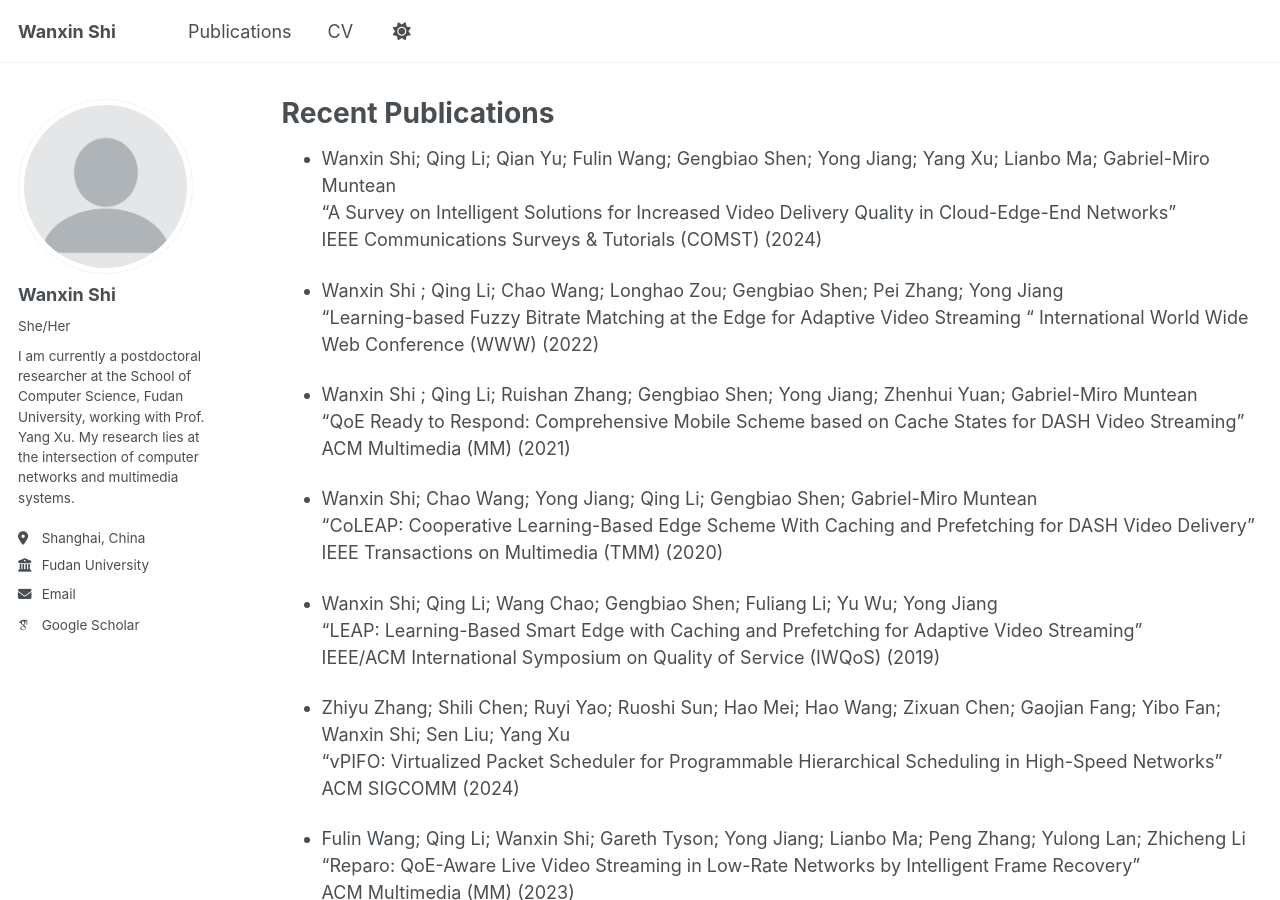
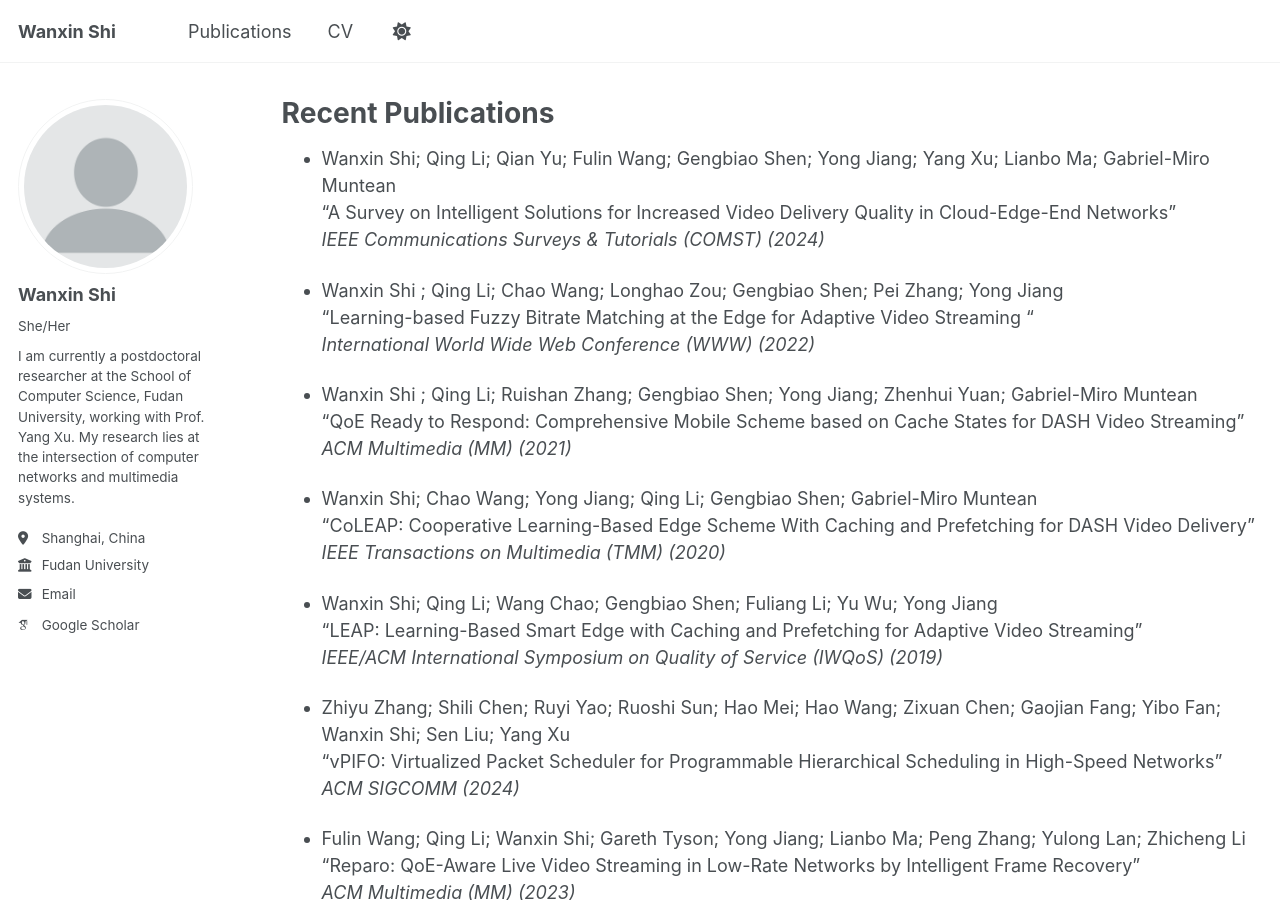
Before and after one commit to Z0Ia/Z0Ia.github.io, a Jekyll site: the page built from _pages/publications.md, in a window 1280 px wide and 900 px high. Built offline with Jekyll 4.4.1, drawn with Linux system fonts in a browser that asks for light colours; some web fonts are replaced.

```diff
--- a/_pages/publications.md
+++ b/_pages/publications.md
@@ -10,62 +10,61 @@ redirect_from:
 
 - Wanxin Shi; Qing Li; Qian Yu; Fulin Wang; Gengbiao Shen; Yong Jiang; Yang Xu; Lianbo Ma; Gabriel-Miro Muntean
 "A Survey on Intelligent Solutions for Increased Video Delivery Quality in Cloud-Edge-End Networks"
-IEEE Communications Surveys & Tutorials (COMST) (2024)
+_IEEE Communications Surveys & Tutorials (COMST) (2024)_
 
 - Wanxin Shi ; Qing Li; Chao Wang; Longhao Zou; Gengbiao Shen; Pei Zhang; Yong Jiang
 "Learning-based Fuzzy Bitrate Matching at the Edge for Adaptive Video Streaming "
-International World Wide Web Conference
-(WWW) (2022)
+_International World Wide Web Conference (WWW) (2022)_
 
 - Wanxin Shi ; Qing Li; Ruishan Zhang; Gengbiao Shen; Yong Jiang; Zhenhui Yuan; Gabriel-Miro Muntean
 "QoE Ready to Respond: Comprehensive Mobile Scheme based on Cache States for DASH Video Streaming"
-ACM Multimedia (MM) (2021)
+_ACM Multimedia (MM) (2021)_
 
 - Wanxin Shi; Chao Wang; Yong Jiang; Qing Li; Gengbiao Shen; Gabriel-Miro Muntean
 "CoLEAP: Cooperative Learning-Based Edge Scheme With Caching and Prefetching for DASH Video Delivery"
-IEEE Transactions on Multimedia (TMM) (2020)
+_IEEE Transactions on Multimedia (TMM) (2020)_
 
 - Wanxin Shi; Qing Li; Wang Chao; Gengbiao Shen; Fuliang Li; Yu Wu; Yong Jiang
 "LEAP: Learning-Based Smart Edge with Caching and Prefetching for Adaptive Video Streaming"
-IEEE/ACM International Symposium on Quality of Service (IWQoS) (2019)
+_IEEE/ACM International Symposium on Quality of Service (IWQoS) (2019)_
 
 - Zhiyu Zhang; Shili Chen; Ruyi Yao; Ruoshi Sun; Hao Mei; Hao Wang; Zixuan Chen; Gaojian Fang; Yibo Fan; Wanxin Shi; Sen Liu; Yang Xu
 "vPIFO: Virtualized Packet Scheduler for Programmable Hierarchical Scheduling in High-Speed Networks"
-ACM SIGCOMM (2024)
+_ACM SIGCOMM (2024)_
 
 - Fulin Wang; Qing Li; Wanxin Shi; Gareth Tyson; Yong Jiang; Lianbo Ma; Peng Zhang; Yulong Lan; Zhicheng Li
 "Reparo: QoE-Aware Live Video Streaming in Low-Rate Networks by Intelligent Frame Recovery"
-ACM Multimedia (MM) (2023)
+_ACM Multimedia (MM) (2023)_
 
 - Zhenge Xu; Qing Li; Wanxin Shi; Yong Jiang; Zhenhui Yuan; Peng Zhang; Gabriel-Miro Muntean
 "Novel Coded Transmission Mechanism for Short Video Deliveries"
-International World Wide Web Conference (WWW) (2024)
+_International World Wide Web Conference (WWW) (2024)_
 
 - Gengbiao Shen; Qing Li; Wanxin Shi; Feixue Han; Yong Jiang; Liang Gu
 "Poche: A Priority-Based Flow-Aware In-Network Caching Scheme in Data Center Networks"
-IEEE Transactions on Network and Service Management (TNSM) (2022)
+_IEEE Transactions on Network and Service Management (TNSM) (2022)_
 
 - Gengbiao Shen; Qing Li; Wanxin Shi; Yong Jiang; Pei Zhang; Liang Gu; Mingwei Xu
 "Modeling and optimization of the data plane in the SDN-based DCN by queuing"
-Journal of Network and Computer Applications (JNCA) (2022)
+_Journal of Network and Computer Applications (JNCA) (2022)_
 
 - Qian Yu; Qing Li; Rui He; Wanxin Shi; Yong Jiang
 "RTCSR: Zero-latency Aware Super-resolution for WebRTC Mobile Video Streaming"
-ACM SIGCOMM Workshop (2023)
+_ACM SIGCOMM Workshop (2023)_
 
 - Qian Yu; Qing Li; Rui He; Gareth Tyson; Wanxin Shi; Jianhui Lv; Zhenhui Yuan; Peng Zhang; Yulong Lan; Zhicheng Li
 "BiSR: Bidirectionally Optimized Super-Resolution for Mobile Video Streaming"
-International World Wide Web Conference (WWW)
+_International World Wide Web Conference (WWW)_
 
 
 - Zixuan Chen; Xuandong Liu; Minglin Li; Yinfan Hu; Hao Mei; Huifeng Xing; Hao Wang; Wanxin Shi; Sen Liu; Yang Xu
 "Rina: Enhancing Ring-AllReduce with In-network Aggregation in Distributed Model Training"
-IEEE International Conference on Network Protocols (ICNP) (2024)
+_IEEE International Conference on Network Protocols (ICNP) (2024)_
 
 - Rui He; Qing Li; Qian Yu; Zhenhui Yuan; Wanxin Shi; Jianhui Lv; Yi Han
 "MacSR: Macroblock-aware Lightweight Video Super-Resolution"
-Data Compression Conference (DCC) (2023)
+_Data Compression Conference (DCC) (2023)_
 
 - Guorui Xie; Qing Li; Chupeng Cui; Peican Zhu; Dan Zhao; Wanxin Shi; Zhuyun Qi; Yong Jiang; Xi Xiao
 "Soter: Deep Learning Enhanced In-Network Attack Detection Based on Programmable Switches"
-International Symposium on Reliable Distributed Systems (SRDS)
+_International Symposium on Reliable Distributed Systems (SRDS)_
```
